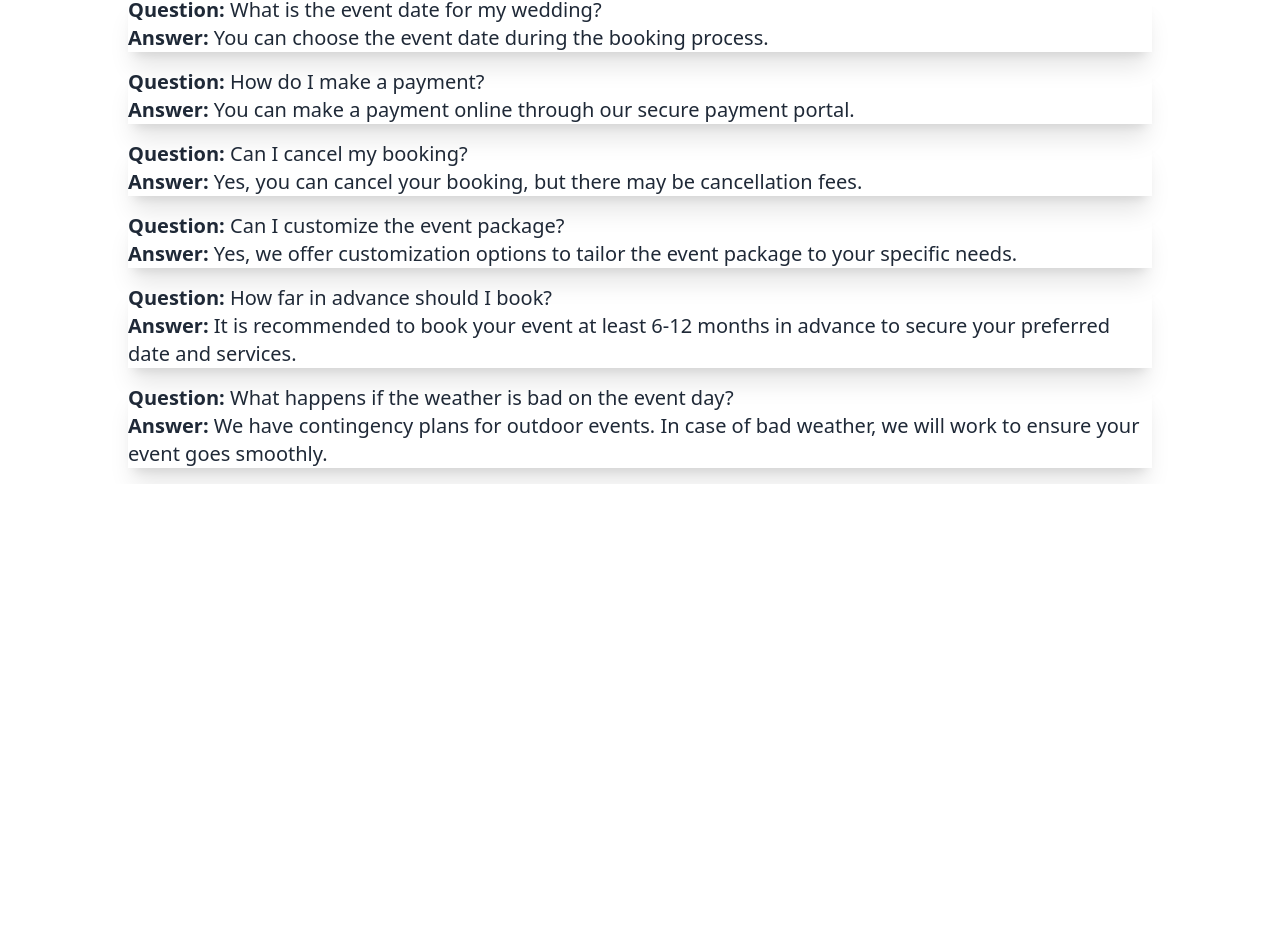
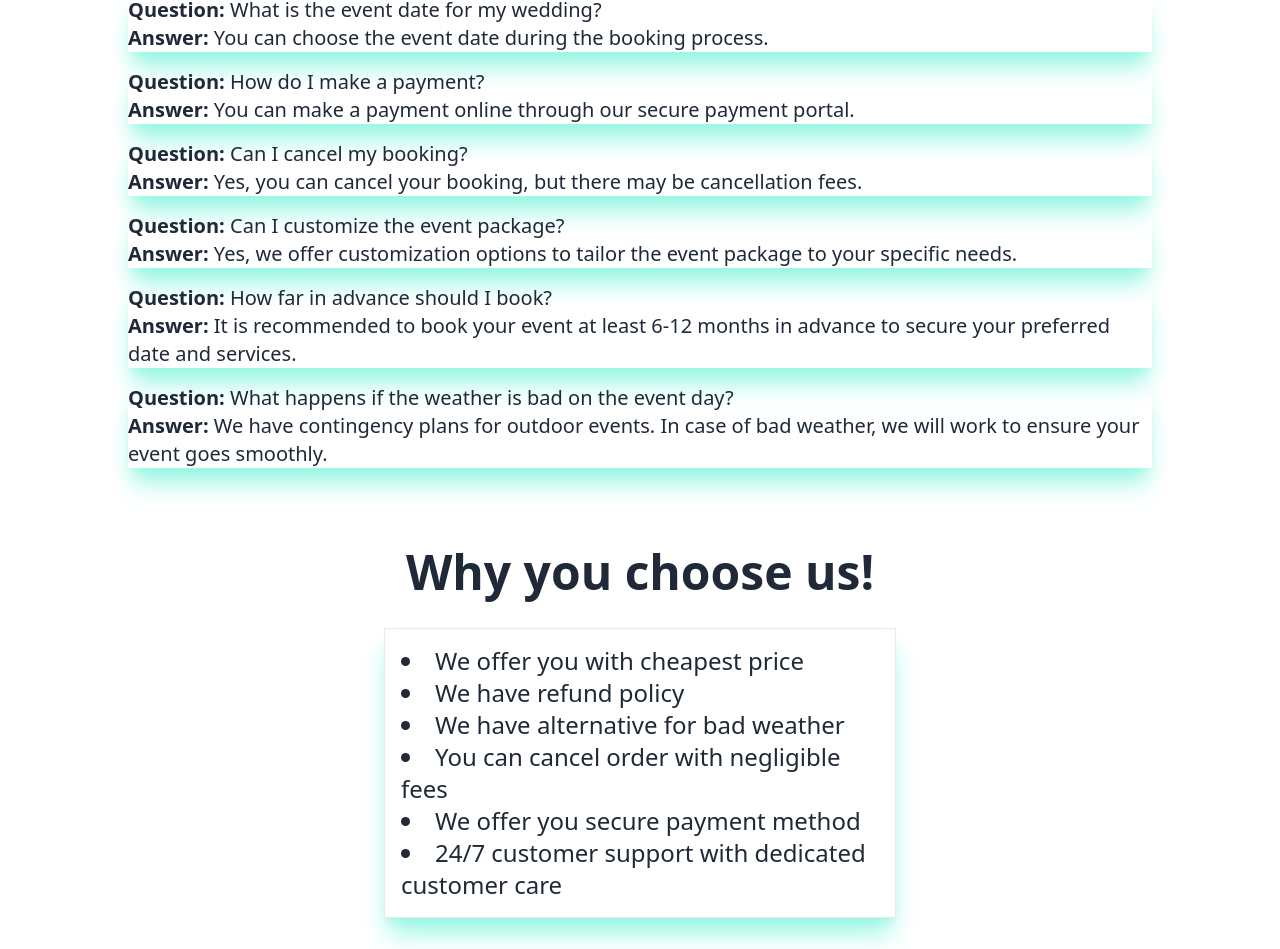
Before and after one commit to Md-ShakilHossain/social-event-management, a React (Vite) app: page / in a window 1280 px wide. Shown: the part 1848-2797 px from the top of the page. Before the commit the page ends 2332 px from the top, so only its background shows below. Built offline with nearby package versions, Linux system fonts and the light colour scheme.

Commit message:
footer and home page completed

```diff
--- /dev/null
+++ b/src/Components/Pages/Home/ChooseUs/ChooseUs.jsx
@@ -0,0 +1,21 @@
+
+
+const ChooseUs = () => {
+    return (
+        <div className="my-20">
+            <h2 className="text-center text-5xl font-bold mb-8">Why you choose us!</h2>
+            <div className="border md:shadow-teal-200 shadow-xl p-4 lg:w-1/2 mx-auto">
+                <ul className="list-disc list-inside text-2xl">
+                    <li>We offer you with cheapest price</li>
+                    <li>We have refund policy</li>
+                    <li>We have alternative for bad weather</li>
+                    <li>You can cancel order with negligible fees</li>
+                    <li>We offer you secure payment method</li>
+                    <li>24/7 customer support with dedicated customer care</li>
+                </ul>
+            </div>
+        </div>
+    );
+};
+
+export default ChooseUs;
--- a/src/Components/Pages/Home/FAQ/Faq.jsx
+++ b/src/Components/Pages/Home/FAQ/Faq.jsx
@@ -3,7 +3,7 @@ import PropTypes from 'prop-types';
 const Faq = ({ faq }) => {
     const { question, answer } = faq;
     return (
-        <div className='shadow-xl mb-4'>
+        <div className='md:shadow-teal-200 shadow-xl mb-4'>
             <h4><span className='text-xl font-semibold'>Question: </span><span className='text-xl'>{question}</span></h4>
             <h6><span className='text-xl font-semibold'>Answer: </span><span className='text-xl'>{answer}</span></h6>
         </div>
--- a/src/Components/Pages/Home/Home.jsx
+++ b/src/Components/Pages/Home/Home.jsx
@@ -4,11 +4,14 @@ import Banner from "./Banner";
 import Navbar from "../../Shared/Navbar";
 import Services from "./Services/Services";
 import Faqs from "./FAQ/Faqs";
+import ChooseUs from "./ChooseUs/ChooseUs";
+import Footer from "../../Shared/Footer";
 
 
 const Home = () => {
     return (
-        <div className="mt-4">
+        <div>
+            <div className="w-4/5 mx-auto mt-4">
                 <div className="flex md:shadow-teal-200 shadow-xl">
                     <Link to='/register'><button className=" bg-slate-200 py-2 px-8 text-xl font-semibold rounded-l-xl text-black">Register</button></Link>
 
@@ -24,6 +27,9 @@ const Home = () => {
                 <Navbar></Navbar>
                 <Services></Services>
                 <Faqs></Faqs>
+                <ChooseUs></ChooseUs>
+            </div>
+            <Footer></Footer>
         </div>
     );
 };
--- /dev/null
+++ b/src/Components/Shared/Footer.jsx
@@ -0,0 +1,38 @@
+import { FaMobileAlt } from "react-icons/fa";
+import { AiFillFacebook, AiOutlineMail, AiFillTwitterCircle } from "react-icons/ai";
+
+const Footer = () => {
+    return (
+        <footer className="footer footer-center text-white p-10 bg-teal-600">
+            <aside>
+                <h5 className="text-3xl font-bold">
+                    Social Event Management Ltd.
+                </h5>
+                <p className="text-xl">Making your life easier since 1998.</p>
+                <p>Copyright © 2023 - All right reserved</p>
+            </aside>
+            <nav>
+                <div>
+                    <div className="flex mt-2 items-center gap-2">
+                        <FaMobileAlt className="text-2xl"></FaMobileAlt>
+                        <p>+880 1636931691</p>
+                    </div>
+                    <div className="flex mt-2 items-center gap-2">
+                        <AiOutlineMail className="text-2xl"></AiOutlineMail>
+                        <p>shakilh550@gmail.com</p>
+                    </div>
+                    <div className="flex mt-2 items-center gap-2">
+                        <AiFillTwitterCircle className="text-2xl"></AiFillTwitterCircle>
+                        <p>@MdShakil_Hosain</p>
+                    </div>
+                    <div className="flex mt-2 items-center gap-2">
+                        <AiFillFacebook className="text-2xl"></AiFillFacebook>
+                        <p >https://www.facebook.com/shakil.bsb/</p>
+                    </div>
+                </div>
+            </nav>
+        </footer>
+    );
+};
+
+export default Footer;
--- a/src/Components/Shared/Navbar.jsx
+++ b/src/Components/Shared/Navbar.jsx
@@ -24,14 +24,14 @@ const Navbar = () => {
     </>
 
     return (
-        <div className="my-4 p-4 rounded-lg shadow-teal-200 shadow-xl">
+        <div className="my-4 p-4 rounded-lg md:shadow-teal-200 shadow-xl">
             <div className="flex justify-between items-center">
                 <div>
-                    <ul className="flex gap-2 md:gap-4 lg:gap-8 items-center">
+                    <ul className="flex flex-col md:flex-row gap-2 md:gap-4 lg:gap-8 items-center">
                         {links}
                     </ul>
                 </div>
-                <div className="flex items-center gap-2 md:gap-4 lg:gap-8">
+                <div className="flex flex-col md:flex-row items-center gap-2 md:gap-4 lg:gap-8">
                     <CgProfile className="md:text-2xl lg:text-4xl"></CgProfile>
                     <Link to='/login'><button className=" bg-red-500 lg:py-2 px-1 md:px-2 lg:px-4 text-xl font-semibold rounded-xl text-white">Login</button></Link>
                 </div>
--- a/src/Router and Layout/Root.jsx
+++ b/src/Router and Layout/Root.jsx
@@ -3,7 +3,7 @@ import { Outlet } from "react-router-dom";
 
 const Root = () => {
     return (
-        <div className="w-4/5 mx-auto">
+        <div>
             <Outlet></Outlet>
         </div>
     );
```
Lines whose indentation alone changed are shown as unchanged.
